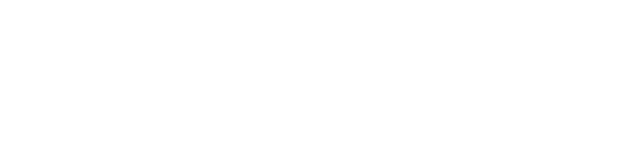
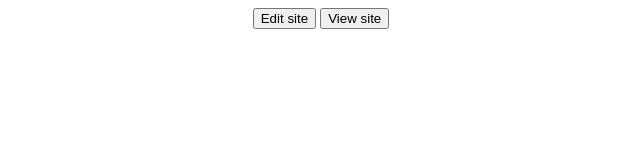
Before and after one commit to witerrk/coding-with-anyone-lol, a plain HTML site: page index.html in a window 1280 px wide. Shown: the whole page, without its empty margins (319-959 px from the left). Drawn offline with Linux system fonts and the light colour scheme.

Commit message:
Add buttons for editing and viewing the site

```diff
--- a/index.html
+++ b/index.html
@@ -6,6 +6,9 @@
     <title>Document</title>
 </head>
 <body>
-
+    <center>
+        <button>Edit site</button>
+        <button>View site</button>
+    </center>
 </body>
 </html>
```
